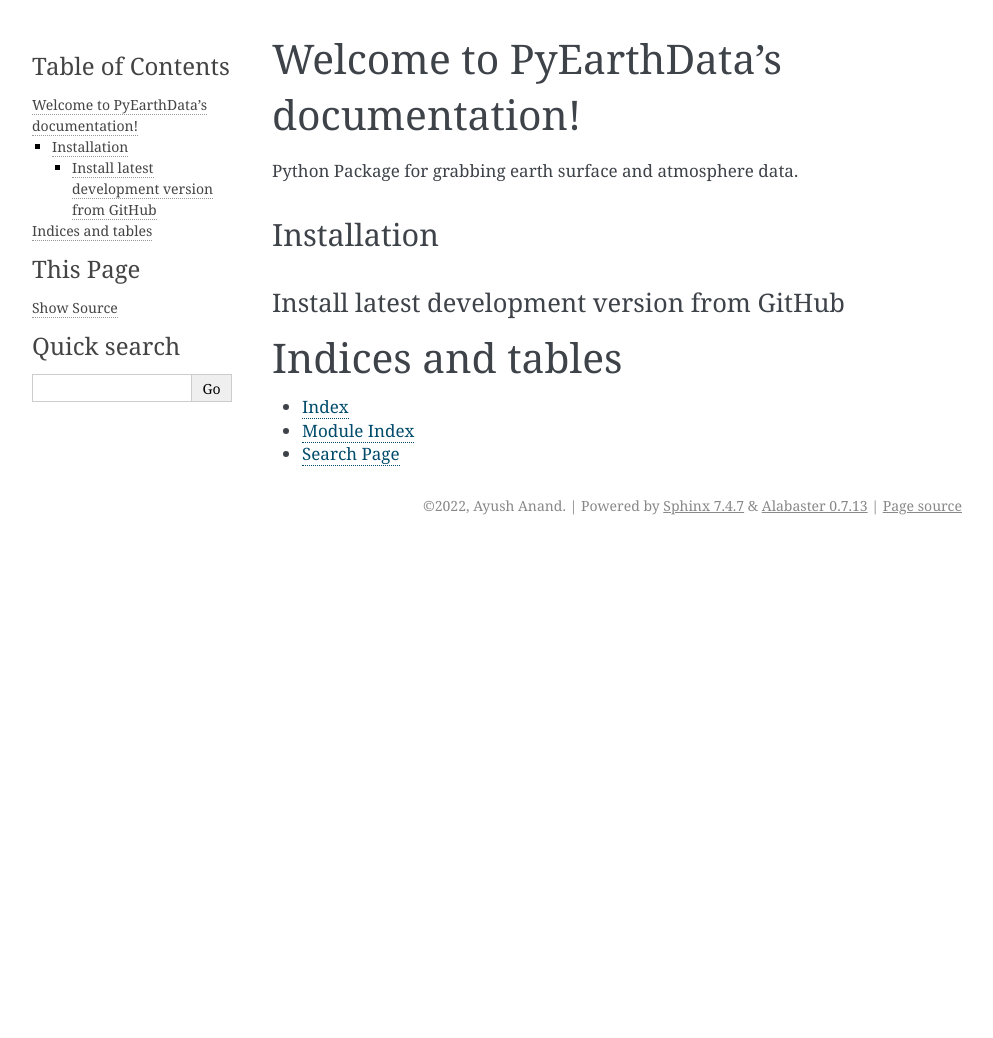
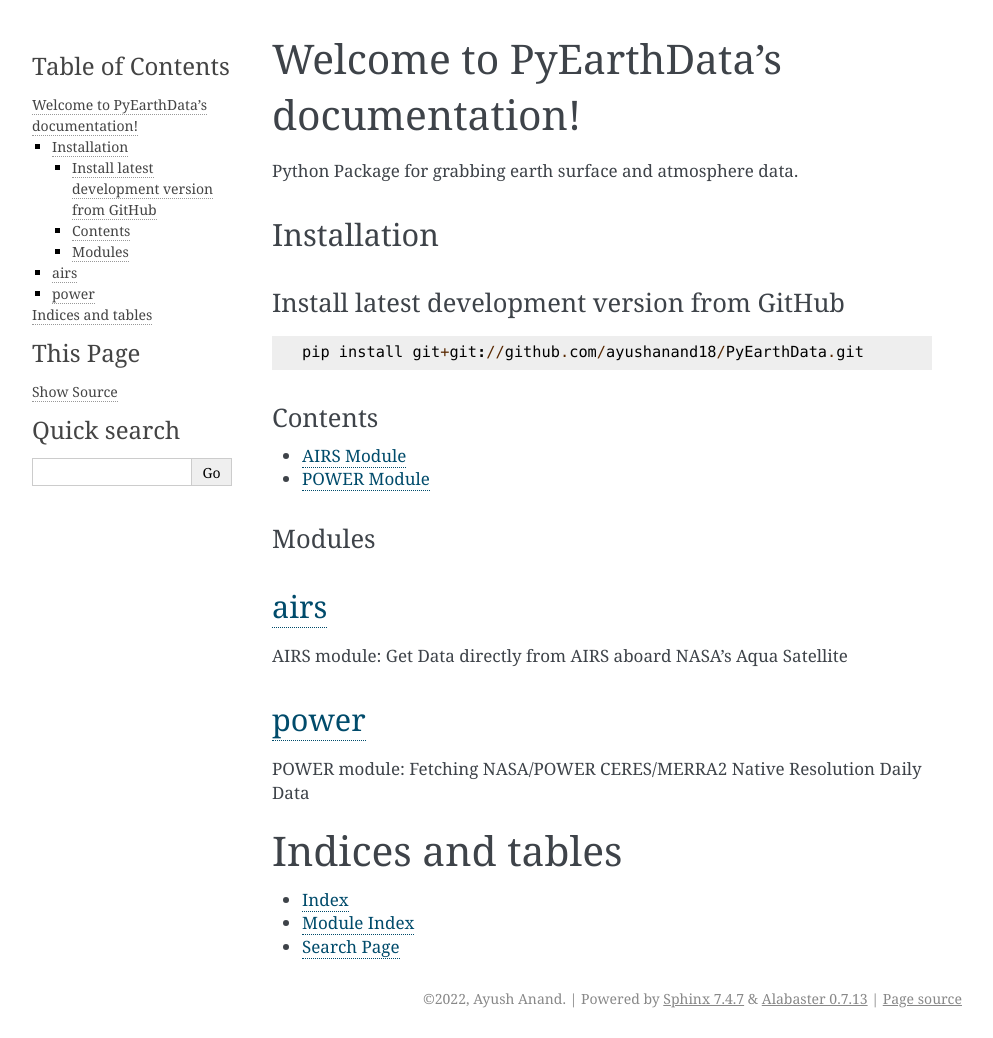
Before and after one commit to ayushanand18/PyEarthData, a Sphinx documentation site: the page built from docs/index.rst, in a window 1280 px wide. Shown: the whole page, without its empty margins (148-1141 px from the left). Built offline with Sphinx 7.4.7, drawn with Linux system fonts in a browser that asks for light colours; before the commit the page ends 900 px from its top, so only the background shows below that.

Commit message:
feat: updated docs

```diff
--- a/docs/conf.py
+++ b/docs/conf.py
@@ -14,7 +14,13 @@ release = '4 - Beta'
 # -- General configuration ---------------------------------------------------
 # https://www.sphinx-doc.org/en/master/usage/configuration.html#general-configuration
 
-extensions = []
+extensions = [
+    "sphinx.ext.autodoc",
+    "sphinx.ext.doctest",
+    "sphinx.ext.viewcode",
+    "sphinx.ext.autosummary",
+    "sphinx.ext.inheritance_diagram",
+]
 
 templates_path = ['_templates']
 exclude_patterns = ['_build', 'Thumbs.db', '.DS_Store']
--- a/docs/index.rst
+++ b/docs/index.rst
@@ -12,14 +12,36 @@ Installation
 ------------
 Install latest development version from GitHub
 ##############################################
-.. code-block::Python
+
+.. code-block:: python
+
    pip install git+git://github.com/ayushanand18/PyEarthData.git
+
 
 .. toctree::
    :maxdepth: 2
    :caption: Contents:
 
+Contents
+########
 
+.. toctree::
+   :maxdepth: 2
+
+   airs
+   power
+
+Modules
+#######
+`airs <airs.html>`__
+----------------------
+
+AIRS module: Get Data directly from AIRS aboard NASA's Aqua Satellite
+
+`power <power.html>`__
+----------------------
+
+POWER module: Fetching NASA/POWER CERES/MERRA2 Native Resolution Daily Data
 
 Indices and tables
 ==================
```
Also changed, not shown: docs/airs.rst (added, +18 -0 lines), docs/power.rst (added, +10 -0 lines), 2 other files.
